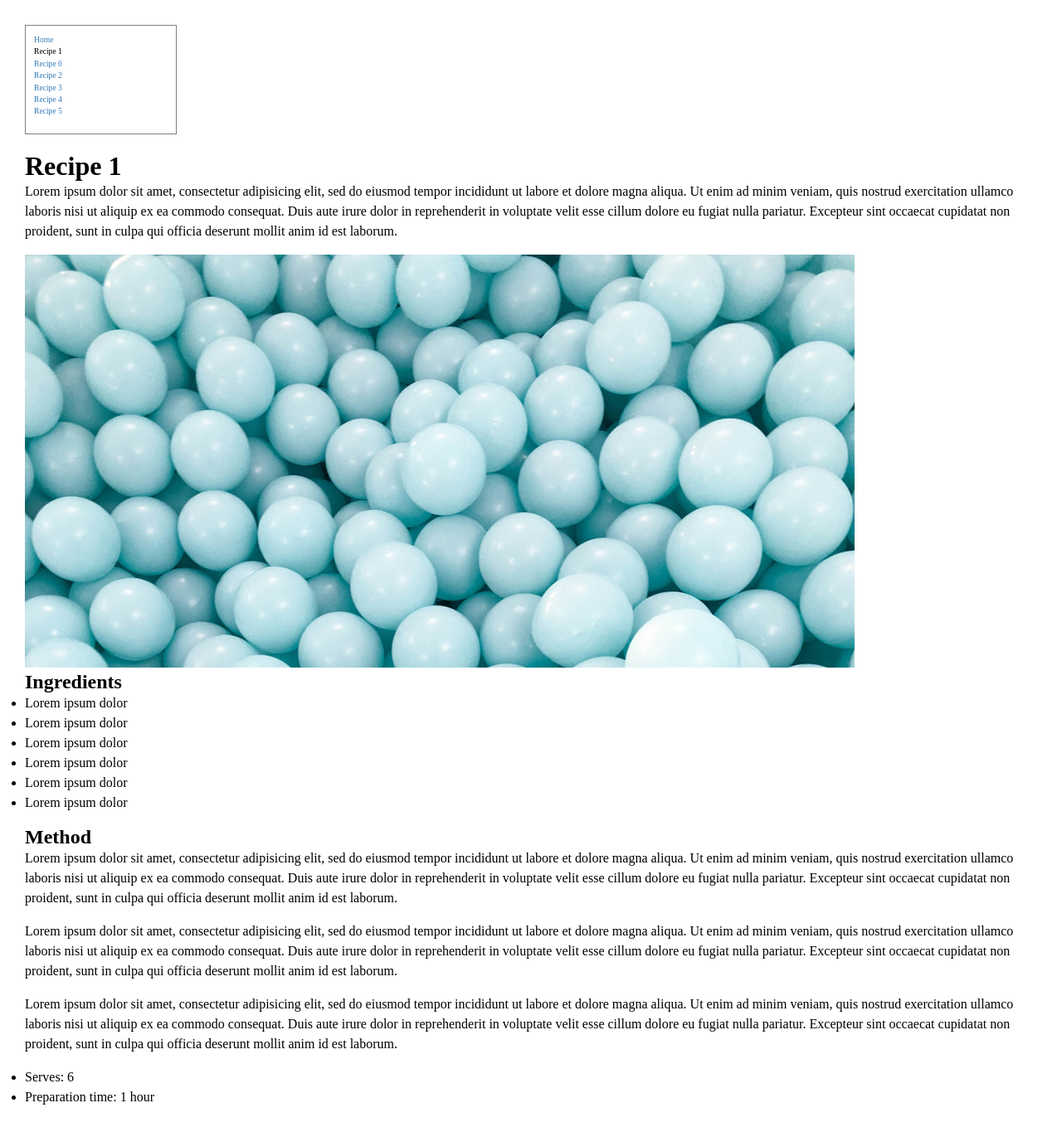
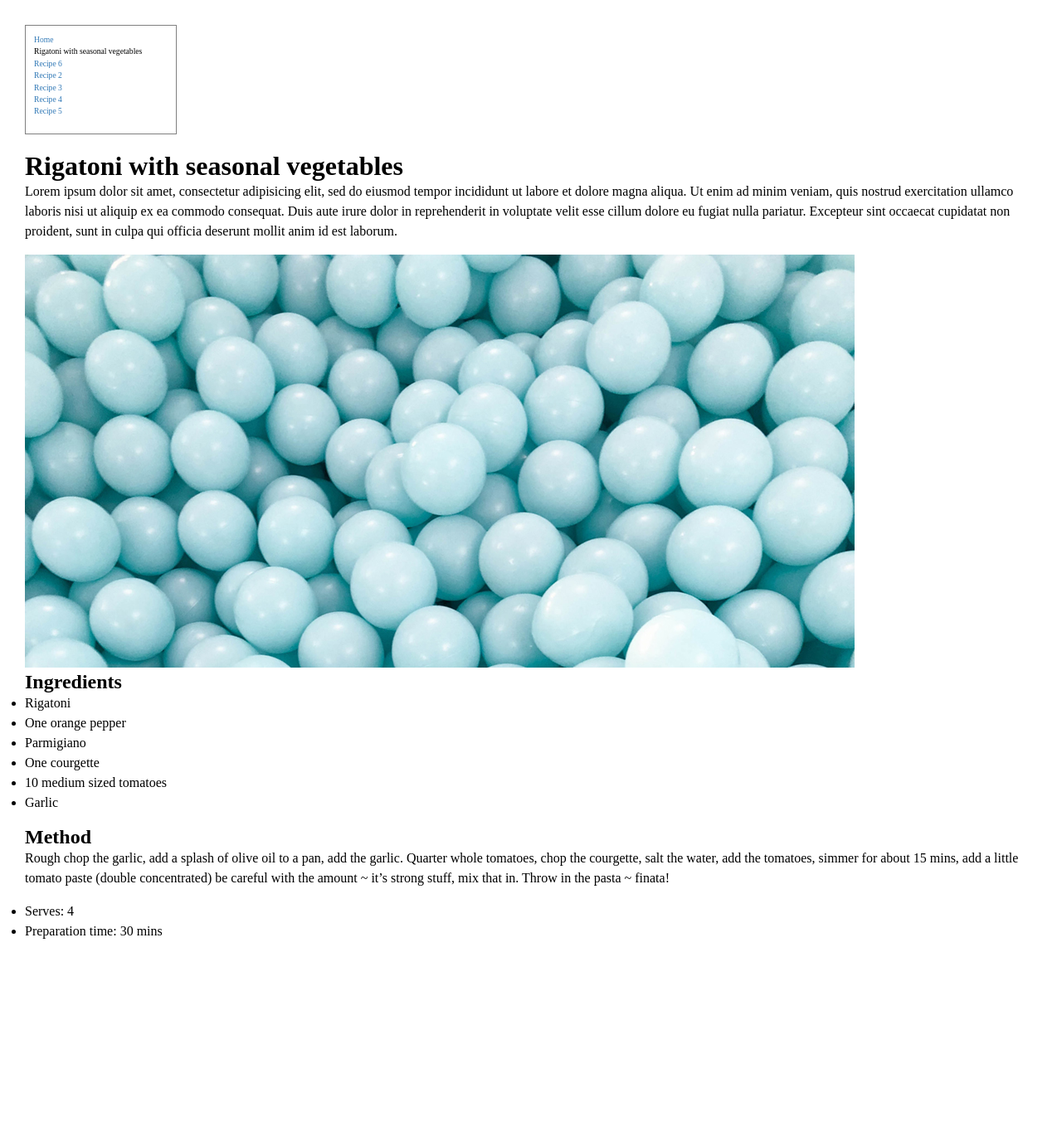
Before and after one commit to Hol1999/Hollyrecipewebsite, a Jekyll site: the page built from _recipes/recipe1.md, in a window 1280 px wide. Shown: the whole page at 83% size. Built offline with Jekyll 4.4.1, drawn with Linux system fonts in a browser that asks for light colours; after the commit the page ends 1165 px from its top, so only the background shows below that.

Commit message:
Update Recipes “recipe1”

```diff
--- a/_recipes/recipe1.md
+++ b/_recipes/recipe1.md
@@ -1,32 +1,29 @@
 ---
-layout: recipe #this will be a basic page with styles coming from content.css
-title: Recipe 1
+title: Rigatoni with seasonal vegetables
+order: 1
 date: 2019-10-19
+layout: recipe
 published: true
-order: 1
-tags:
+tags: null
 ---
 Lorem ipsum dolor sit amet, consectetur adipisicing elit, sed do eiusmod tempor incididunt ut labore et dolore magna aliqua. Ut enim ad minim veniam, quis nostrud exercitation ullamco laboris nisi ut aliquip ex ea commodo consequat. Duis aute irure dolor in reprehenderit in voluptate velit esse cillum dolore eu fugiat nulla pariatur. Excepteur sint occaecat cupidatat non proident, sunt in culpa qui officia deserunt mollit anim id est laborum.
 
-![Placeholder](../uploads/placeholder1.jpg)
-
+![Placeholder](../uploads/placeholder1.jpg "Vegetable Rigatoni")
 
 ## Ingredients
 
-- Lorem ipsum dolor
-- Lorem ipsum dolor
-- Lorem ipsum dolor
-- Lorem ipsum dolor
-- Lorem ipsum dolor
-- Lorem ipsum dolor
+* Rigatoni
+* One orange pepper
+* Parmigiano
+* One courgette
+* 10 medium sized tomatoes
+* Garlic
+
+
 
 ## Method
 
-Lorem ipsum dolor sit amet, consectetur adipisicing elit, sed do eiusmod tempor incididunt ut labore et dolore magna aliqua. Ut enim ad minim veniam, quis nostrud exercitation ullamco laboris nisi ut aliquip ex ea commodo consequat. Duis aute irure dolor in reprehenderit in voluptate velit esse cillum dolore eu fugiat nulla pariatur. Excepteur sint occaecat cupidatat non proident, sunt in culpa qui officia deserunt mollit anim id est laborum.
+Rough chop the garlic, add a splash of olive oil to a pan, add the garlic. Quarter whole tomatoes, chop the courgette, salt the water, add the tomatoes, simmer for about 15 mins, add a little tomato paste (double concentrated) be careful with the amount \~ it's strong stuff, mix that in. Throw in the pasta \~ finata!
 
-Lorem ipsum dolor sit amet, consectetur adipisicing elit, sed do eiusmod tempor incididunt ut labore et dolore magna aliqua. Ut enim ad minim veniam, quis nostrud exercitation ullamco laboris nisi ut aliquip ex ea commodo consequat. Duis aute irure dolor in reprehenderit in voluptate velit esse cillum dolore eu fugiat nulla pariatur. Excepteur sint occaecat cupidatat non proident, sunt in culpa qui officia deserunt mollit anim id est laborum.
-
-Lorem ipsum dolor sit amet, consectetur adipisicing elit, sed do eiusmod tempor incididunt ut labore et dolore magna aliqua. Ut enim ad minim veniam, quis nostrud exercitation ullamco laboris nisi ut aliquip ex ea commodo consequat. Duis aute irure dolor in reprehenderit in voluptate velit esse cillum dolore eu fugiat nulla pariatur. Excepteur sint occaecat cupidatat non proident, sunt in culpa qui officia deserunt mollit anim id est laborum.
-
-- Serves: 6
-- Preparation time: 1 hour
+* Serves: 4
+* Preparation time: 30 mins
```
